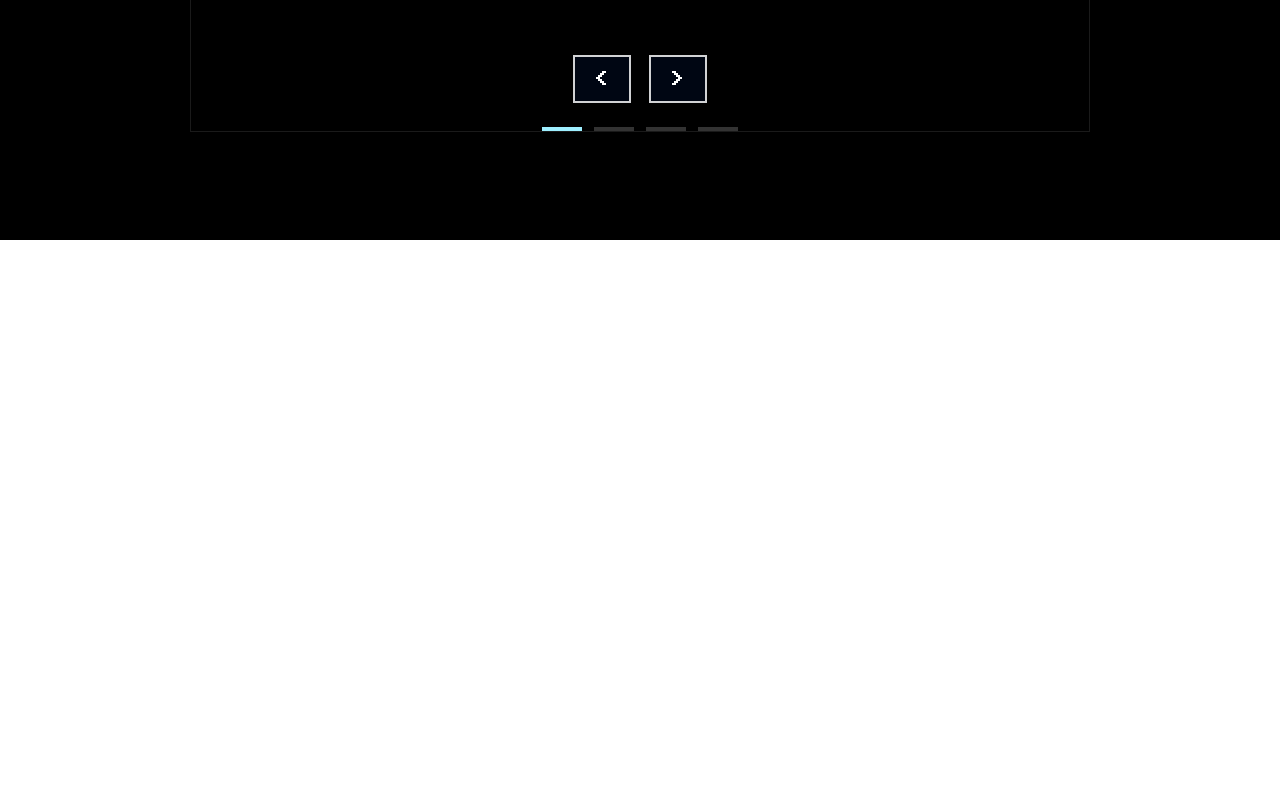
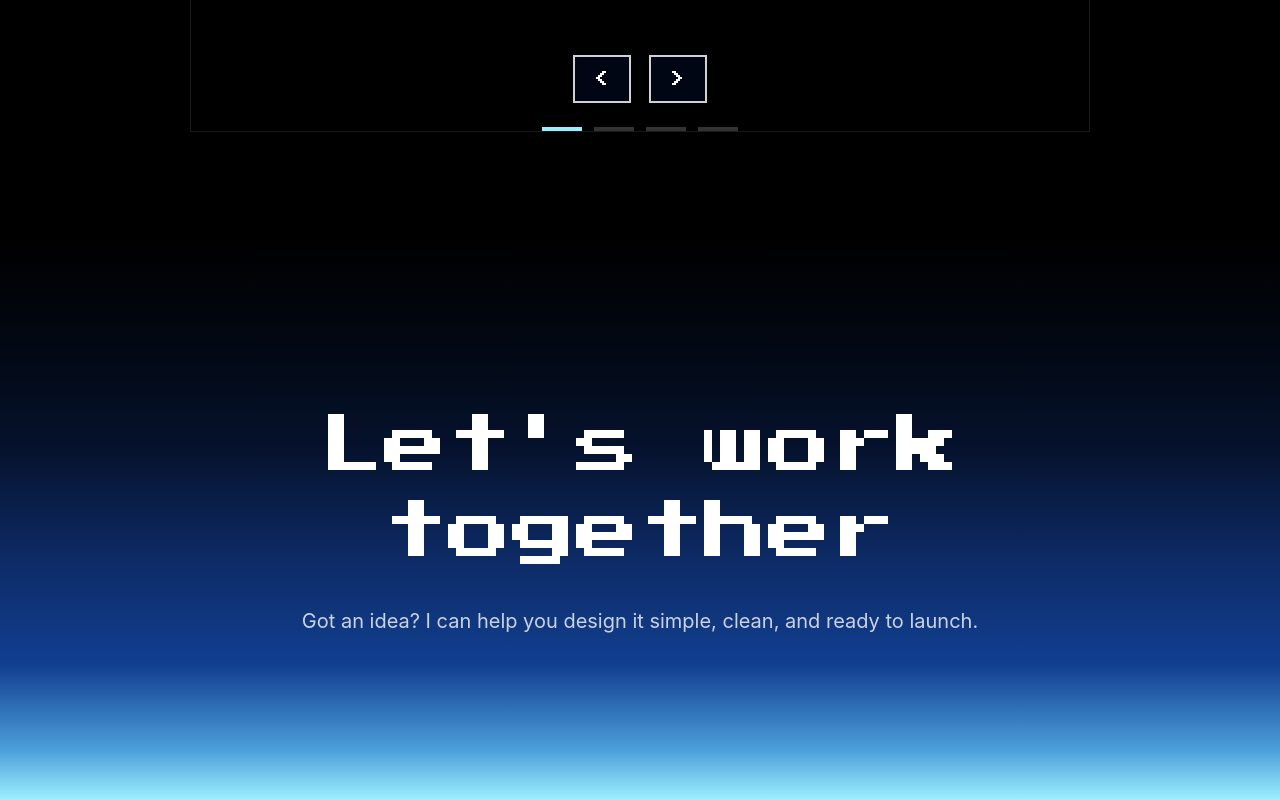
Before and after one commit to EduardoLopes027/Portif-lioRoblox, a React (Vite) app: page / in a window 1280 px wide. Shown: the part 3271-4071 px from the top of the page. Before the commit the page ends 3511 px from the top, so only its background shows below. Built offline with nearby package versions, Linux system fonts and the light colour scheme; grey boxes are pictures that could not be loaded.

Commit message:
Seção final

```diff
--- a/src/main.jsx
+++ b/src/main.jsx
@@ -595,6 +595,16 @@ function App() {
           </div>
         </div>
       </section>
+
+      <section className="closing-section" aria-label="Let's work together">
+        <div className="closing-content">
+          <h2>Let's work together</h2>
+          <p>
+            Got an idea? I can help you design it simple, clean, and ready to
+            launch.
+          </p>
+        </div>
+      </section>
     </main>
   );
 }
--- a/src/styles.css
+++ b/src/styles.css
@@ -310,6 +310,48 @@ h3 {
 
 .system-indicator.is-active {
   background: #9eefff;
+}
+
+.closing-section {
+  position: relative;
+  z-index: 5;
+  min-height: 70vh;
+  display: grid;
+  place-items: center;
+  padding: 112px 32px;
+  text-align: center;
+  background: linear-gradient(
+    180deg,
+    #000000 0%,
+    #020814 20%,
+    #06132f 38%,
+    #0d2c68 58%,
+    #123f91 76%,
+    #4b9fda 91%,
+    #9eefff 100%
+  );
+  box-shadow: 0 -36px 70px rgba(0, 0, 0, 0.55);
+}
+
+.closing-content {
+  width: min(920px, 100%);
+}
+
+.closing-content h2 {
+  margin: 0 0 28px;
+  font-family: "Press Start 2P", monospace;
+  font-size: clamp(1.65rem, 5vw, 4rem);
+  font-weight: 400;
+  line-height: 1.35;
+  color: #ffffff;
+}
+
+.closing-content p {
+  max-width: 680px;
+  margin: 0 auto;
+  color: rgba(255, 255, 255, 0.78);
+  font-size: clamp(1rem, 1.7vw, 1.25rem);
+  line-height: 1.7;
 }
 
 .carousel-scene {
@@ -732,6 +774,19 @@ h3 {
     padding: 88px 24px;
   }
 
+  .systems-section {
+    padding: 88px 24px;
+  }
+
+  .closing-section {
+    min-height: 60vh;
+    padding: 88px 24px;
+  }
+
+  .closing-content h2 {
+    margin-bottom: 24px;
+  }
+
   .carousel-scene {
     --carousel-card-width: min(64vw, 230px);
     --carousel-radius: 165px;
```
